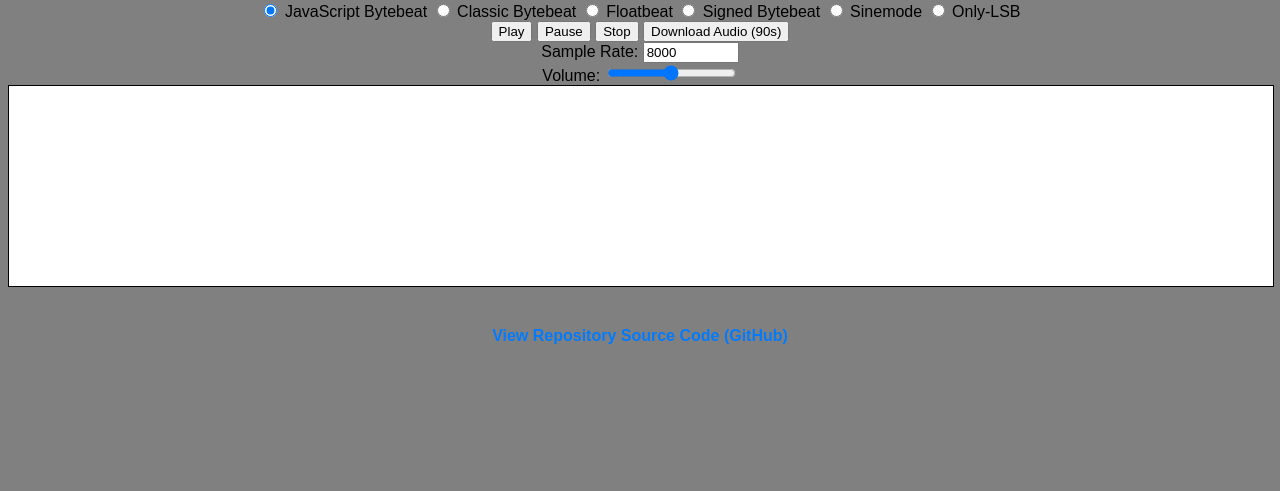
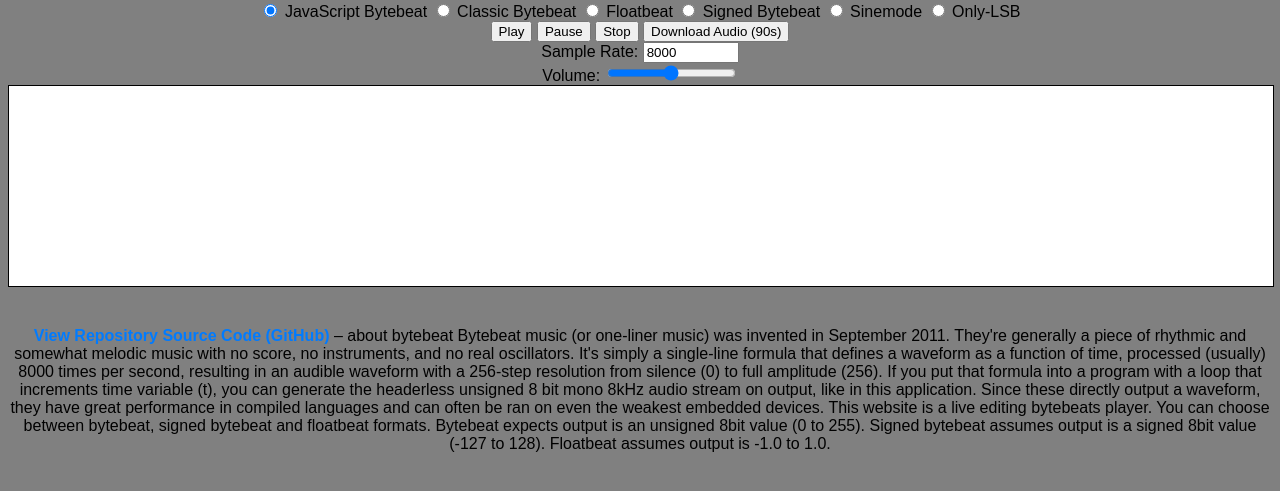
Before and after one commit to Bytebeat483-L/bytebeatplayer, a plain HTML site: page index.html in a window 1280 px wide. Shown: the part 137-628 px from the top of the page. Drawn offline with Linux system fonts and the light colour scheme.

Commit message:
Update index.html

```diff
--- a/index.html
+++ b/index.html
@@ -39,6 +39,11 @@
         View Repository Source Code (GitHub)
 
     </a>
+        – about bytebeat
+Bytebeat music (or one-liner music) was invented in September 2011. They're generally a piece of rhythmic and somewhat melodic music with no score, no instruments, and no real oscillators. It's simply a single-line formula that defines a waveform as a function of time, processed (usually) 8000 times per second, resulting in an audible waveform with a 256-step resolution from silence (0) to full amplitude (256). If you put that formula into a program with a loop that increments time variable (t), you can generate the headerless unsigned 8 bit mono 8kHz audio stream on output, like in this application. Since these directly output a waveform, they have great performance in compiled languages and can often be ran on even the weakest embedded devices.
+
+
+This website is a live editing bytebeats player. You can choose between bytebeat, signed bytebeat and floatbeat formats. Bytebeat expects output is an unsigned 8bit value (0 to 255). Signed bytebeat assumes output is a signed 8bit value (-127 to 128). Floatbeat assumes output is -1.0 to 1.0.
 </footer>
 </body>
 </html>
```
